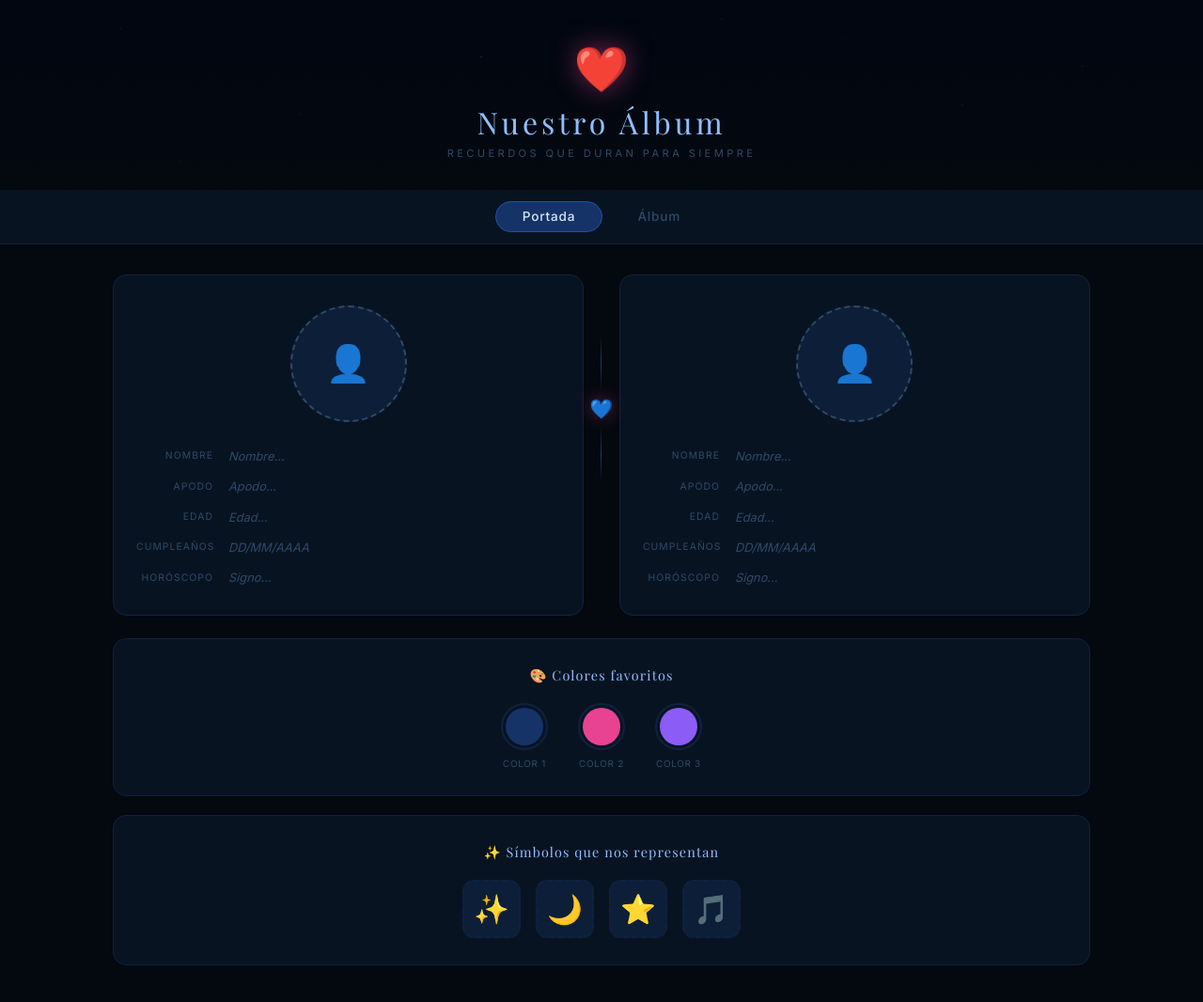
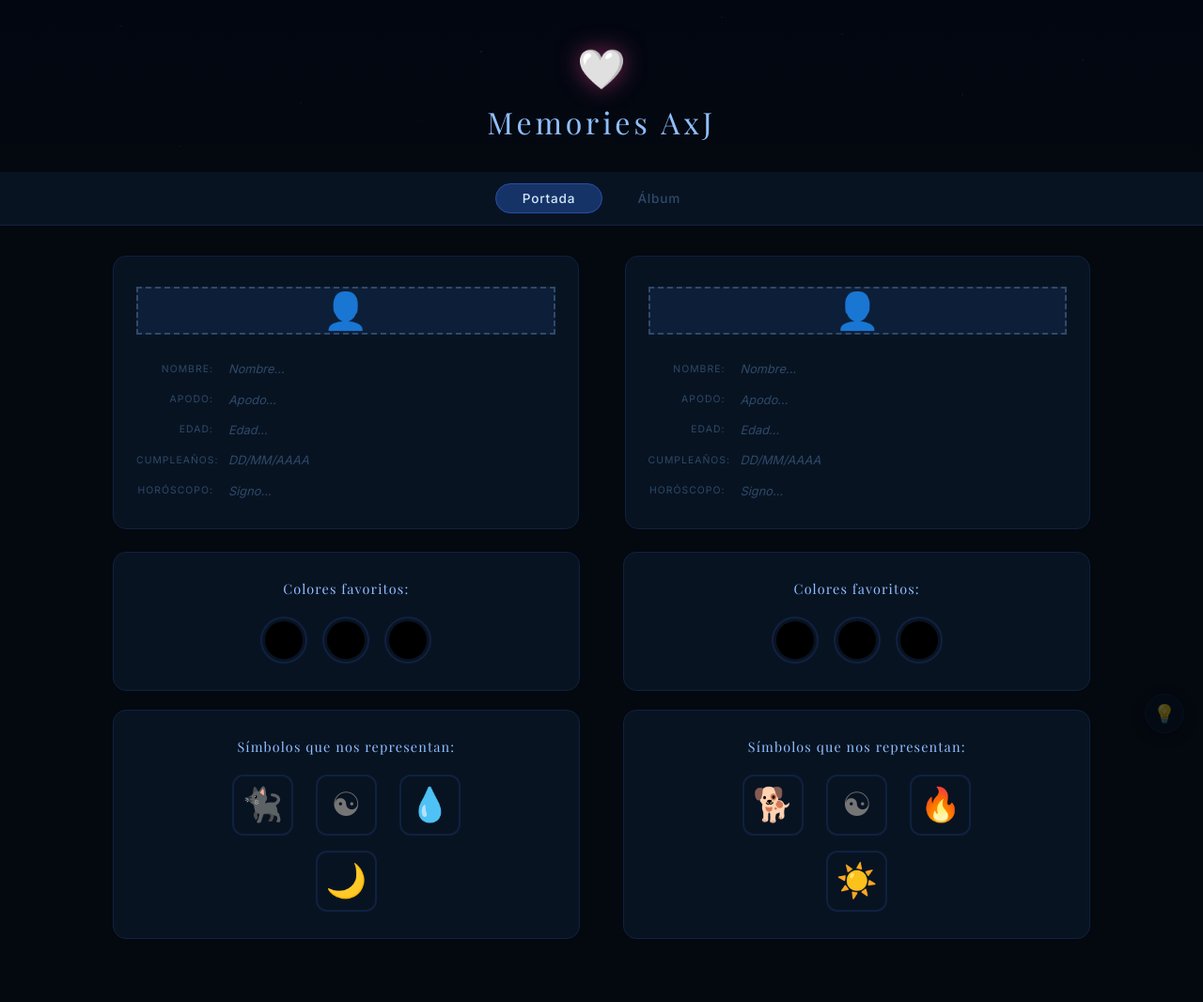
Before and after one commit to JoseCulebras/Memories, a plain HTML site: page index.html in a window 1280 px wide. Shown: the whole page at 94% size. Drawn offline with nearby package versions, Linux system fonts and the light colour scheme; no server answers.

```diff
--- a/index.html
+++ b/index.html
@@ -3,7 +3,7 @@
 <head>
   <meta charset="UTF-8">
   <meta name="viewport" content="width=device-width, initial-scale=1.0">
-  <title>Nuestro Álbum 💙</title>
+  <title>Memories AxJ</title>
   <link rel="preconnect" href="https://fonts.googleapis.com">
   <link href="https://fonts.googleapis.com/css2?family=Playfair+Display:wght@400;600&family=Inter:wght@300;400;500&display=swap" rel="stylesheet">
   <style>
@@ -73,7 +73,6 @@
     .heart-icon {
       font-size: 2.6rem;
       display: block;
-      animation: heartbeat 2.4s ease-in-out infinite;
       filter: drop-shadow(0 0 12px #e8439380);
     }
 
@@ -171,9 +170,8 @@
     }
 
     .connector-line {
-      width: 1px;
+      width: 33px;
       height: 60px;
-      background: linear-gradient(to bottom, transparent, var(--border-hi), transparent);
     }
 
     .connector-heart {
@@ -198,8 +196,6 @@
     /* Photo */
     .profile-area {
       position: relative;
-      width: 124px;
-      height: 124px;
       margin: 0 auto 1.5rem;
       cursor: pointer;
     }
@@ -207,7 +203,6 @@
     .profile-ring {
       width: 100%;
       height: 100%;
-      border-radius: 50%;
       background: var(--bg-raised);
       border: 2px dashed var(--text-muted);
       display: flex;
@@ -219,7 +214,6 @@
 
     .profile-ring.has-photo {
       border-style: solid;
-      border-color: var(--blue-accent);
       box-shadow: 0 0 20px #4f86e025;
     }
 
@@ -228,7 +222,6 @@
       width: 100%;
       height: 100%;
       object-fit: cover;
-      border-radius: 50%;
     }
 
     .profile-ring.has-photo .placeholder-icon { display: none; }
@@ -239,7 +232,6 @@
     .photo-hover {
       position: absolute;
       inset: 0;
-      border-radius: 50%;
       background: rgba(0,0,0,0.55);
       display: flex;
       align-items: center;
@@ -294,7 +286,13 @@
     }
 
     /* ─── SHARED CARD ─── */
-    .shared-card {
+    .contenedor-colores{
+      display: flex;
+      gap: 4.5%;
+    }
+
+    .shared-card1 {
+      flex: 1;
       background: var(--bg-card);
       border: 1px solid var(--border);
       border-radius: var(--r);
@@ -315,8 +313,7 @@
     .colors-flex {
       display: flex;
       justify-content: center;
-      gap: 2rem;
-      flex-wrap: wrap;
+      gap: 1rem;
     }
 
     .color-item {
@@ -352,24 +349,44 @@
 
     input[type="color"]::-webkit-color-swatch-wrapper { padding: 0; border-radius: 50%; }
     input[type="color"]::-webkit-color-swatch { border-radius: 50%; border: none; }
+    input[type="color"]::-webkit-color-swatch { border-radius: 50%; border: none; }
     input[type="color"]::-moz-color-swatch { border-radius: 50%; border: none; }
 
     /* Symbols */
+    .contenedor-simbolos{
+      display: flex;
+      gap: 4.5%;
+    }
+    .shared-card2 {
+      flex: 1;
+      background: var(--bg-card);
+      border: 1px solid var(--border);
+      border-radius: var(--r);
+      padding: 1.75rem 2rem;
+      margin-bottom: 1.25rem;
+    }
+
     .symbols-flex {
       display: flex;
       justify-content: center;
-      gap: 1rem;
-      flex-wrap: wrap;
+      gap: 1.5rem;
+    }
+
+    .symbols-flex2 {
+      display: flex;
+      justify-content: center;
+      gap: 1.5rem;
+      padding-top: 1rem;
     }
 
     .sym-input {
-      width: 62px;
-      height: 62px;
-      background: var(--bg-raised);
-      border: 2px dashed var(--border);
+      width: 65px;
+      height: 65px;
+      background: var(--bg-card);
+      border: 2px solid var(--border);
       border-radius: 12px;
       text-align: center;
-      font-size: 1.9rem;
+      font-size: 2.2rem;
       line-height: 1;
       color: var(--text);
       cursor: text;
@@ -496,14 +513,12 @@
       position: absolute;
       top: 6px; right: 6px;
       width: 16px; height: 16px;
-      background: var(--blue-mid);
       border-radius: 50%;
       display: flex;
       align-items: center;
       justify-content: center;
       font-size: 0.48rem;
       pointer-events: none;
-      box-shadow: 0 0 6px #2450a860;
     }
 
     /* Empty state */
@@ -740,6 +755,82 @@
     .btn-confirm:disabled { opacity: 0.4; cursor: not-allowed; }
     .btn-confirm:not(:disabled):hover { background: var(--blue-accent); }
 
+    /* ─── FLOATING IMPROVEMENTS PANEL ─── */
+    .improvements-container {
+      position: fixed;
+      bottom: 20px;
+      right: 20px;
+      z-index: 1000;
+      display: flex;
+      flex-direction: column;
+      align-items: flex-end;
+    }
+
+    .improvements-toggle {
+      background: var(--bg-card);
+      border: 1px solid var(--border);
+      color: var(--text-dim);
+      width: 42px;
+      height: 42px;
+      border-radius: 50%;
+      cursor: pointer;
+      font-size: 1.2rem;
+      display: flex;
+      align-items: center;
+      justify-content: center;
+      opacity: 0.3;
+      transition: opacity 0.2s, transform 0.2s, border-color 0.2s;
+      box-shadow: 0 4px 16px rgba(0,0,0,0.6);
+    }
+
+    .improvements-toggle:hover {
+      opacity: 1;
+      transform: scale(1.05);
+      border-color: var(--blue-accent);
+    }
+
+    .improvements-panel {
+      display: none;
+      background: var(--bg-card);
+      border: 1px solid var(--border);
+      border-radius: var(--r-sm);
+      padding: 1rem;
+      width: 350px;
+      margin-bottom: 12px;
+      box-shadow: 0 8px 32px rgba(0,0,0,0.7);
+    }
+
+    .improvements-panel.open {
+      display: block;
+    }
+
+    .improvements-panel h4 {
+      font-size: 0.85rem;
+      color: var(--blue-sky);
+      margin-bottom: 0.6rem;
+      font-weight: 500;
+      letter-spacing: 0.05em;
+    }
+
+    #improvements-text {
+      width: 100%;
+      height: 130px;
+      background: var(--bg-input);
+      border: 1px solid var(--border);
+      border-radius: 6px;
+      color: var(--text);
+      padding: 0.6rem;
+      font-family: 'Inter', sans-serif;
+      font-size: 0.82rem;
+      line-height: 1.4;
+      resize: none;
+    }
+
+    #improvements-text:focus {
+      outline: none;
+      border-color: var(--blue-accent);
+    }
+
     /* Global scrollbar */
     * { scrollbar-width: thin; scrollbar-color: var(--border) transparent; }
     ::-webkit-scrollbar { width: 5px; }
@@ -753,6 +844,7 @@
       }
 
       .couple-connector { display: none; }
+      .contenedor-colores, .contenedor-simbolos { flex-direction: column; gap: 1rem; }
 
       .photo-grid { grid-template-columns: repeat(2, 1fr); }
 
@@ -780,10 +872,9 @@
 <!-- ═══ HEADER ═══ -->
 <header class="site-header">
   <div class="heart-wrap">
-    <span class="heart-icon">❤️</span>
+    <span class="heart-icon">🤍</span>
   </div>
-  <div class="site-title">Nuestro Álbum</div>
-  <div class="site-subtitle">recuerdos que duran para siempre</div>
+  <div class="site-title">Memories AxJ</div>
 </header>
 
 <!-- ═══ NAV ═══ -->
@@ -810,23 +901,23 @@
 
       <div class="info-grid">
         <div class="info-row">
-          <span class="info-lbl">Nombre</span>
+          <span class="info-lbl">Nombre:</span>
           <input class="info-input" type="text" id="p1-name" placeholder="Nombre…">
         </div>
         <div class="info-row">
-          <span class="info-lbl">Apodo</span>
+          <span class="info-lbl">Apodo:</span>
           <input class="info-input" type="text" id="p1-nick" placeholder="Apodo…">
         </div>
         <div class="info-row">
-          <span class="info-lbl">Edad</span>
+          <span class="info-lbl">Edad:</span>
           <input class="info-input" type="text" id="p1-age" placeholder="Edad…">
         </div>
         <div class="info-row">
-          <span class="info-lbl">Cumpleaños</span>
+          <span class="info-lbl">Cumpleaños:</span>
           <input class="info-input" type="text" id="p1-bday" placeholder="DD/MM/AAAA">
         </div>
         <div class="info-row">
-          <span class="info-lbl">Horóscopo</span>
+          <span class="info-lbl">Horóscopo:</span>
           <input class="info-input" type="text" id="p1-horoscope" placeholder="Signo…">
         </div>
       </div>
@@ -835,7 +926,7 @@
     <!-- Connector -->
     <div class="couple-connector">
       <div class="connector-line"></div>
-      <span class="connector-heart">💙</span>
+      <div class="connector-heart"></div>
       <div class="connector-line"></div>
     </div>
 
@@ -852,23 +943,23 @@
 
       <div class="info-grid">
         <div class="info-row">
-          <span class="info-lbl">Nombre</span>
+          <span class="info-lbl">Nombre:</span>
           <input class="info-input" type="text" id="p2-name" placeholder="Nombre…">
         </div>
         <div class="info-row">
-          <span class="info-lbl">Apodo</span>
+          <span class="info-lbl">Apodo:</span>
           <input class="info-input" type="text" id="p2-nick" placeholder="Apodo…">
         </div>
         <div class="info-row">
-          <span class="info-lbl">Edad</span>
+          <span class="info-lbl">Edad:</span>
           <input class="info-input" type="text" id="p2-age" placeholder="Edad…">
         </div>
         <div class="info-row">
-          <span class="info-lbl">Cumpleaños</span>
+          <span class="info-lbl">Cumpleaños:</span>
           <input class="info-input" type="text" id="p2-bday" placeholder="DD/MM/AAAA">
         </div>
         <div class="info-row">
-          <span class="info-lbl">Horóscopo</span>
+          <span class="info-lbl">Horóscopo:</span>
           <input class="info-input" type="text" id="p2-horoscope" placeholder="Signo…">
         </div>
       </div>
@@ -876,54 +967,78 @@
   </div>
 
   <!-- Shared: Colors -->
-  <div class="shared-card">
-    <div class="card-title">🎨 Colores favoritos</div>
-    <div class="colors-flex">
-      <div class="color-item">
-        <input type="color" id="col-1" value="#163368">
-        <span>Color 1</span>
+  <div class="contenedor-colores">
+    <div class="shared-card1">
+      <div class="card-title">Colores favoritos:</div>
+      <div class="colors-flex">
+        <div class="color-item"><input type="color" id="col-1" value="#000000"></div>
+        <div class="color-item"><input type="color" id="col-2" value="#000000"></div>
+        <div class="color-item"><input type="color" id="col-3" value="#000000"></div>
       </div>
-      <div class="color-item">
-        <input type="color" id="col-2" value="#e84393">
-        <span>Color 2</span>
-      </div>
-      <div class="color-item">
-        <input type="color" id="col-3" value="#8b5cf6">
-        <span>Color 3</span>
+    </div>
+
+    <div class="shared-card1">
+      <div class="card-title">Colores favoritos:</div>
+      <div class="colors-flex">
+        <div class="color-item"><input type="color" id="col-4" value="#000000"></div>
+        <div class="color-item"><input type="color" id="col-5" value="#000000"></div>
+        <div class="color-item"><input type="color" id="col-6" value="#000000"></div>
       </div>
     </div>
   </div>
 
   <!-- Shared: Symbols -->
-  <div class="shared-card">
-    <div class="card-title">✨ Símbolos que nos representan</div>
-    <div class="symbols-flex">
-      <input class="sym-input" type="text" placeholder="✨" maxlength="2" id="sym-1">
-      <input class="sym-input" type="text" placeholder="🌙" maxlength="2" id="sym-2">
-      <input class="sym-input" type="text" placeholder="⭐" maxlength="2" id="sym-3">
-      <input class="sym-input" type="text" placeholder="🎵" maxlength="2" id="sym-4">
+  <div class="contenedor-simbolos">
+    <div class="shared-card2">
+      <div class="card-title">Símbolos que nos representan:</div>
+      <div class="symbols-flex">
+        <input class="sym-input" type="text" placeholder="🐈‍⬛" maxlength="2" id="sym-1">
+        <input class="sym-input" type="text" placeholder="☯︎" maxlength="2" id="sym-2">
+        <input class="sym-input" type="text" placeholder="💧" maxlength="2" id="sym-3">
+      </div>
+      <div class="symbols-flex2">
+        <input class="sym-input" type="text" placeholder="🌙" maxlength="2" id="sym-4">
+      </div>
+    </div>
+
+    <div class="shared-card2">
+      <div class="card-title">Símbolos que nos representan:</div>
+      <div class="symbols-flex">
+        <input class="sym-input" type="text" placeholder="🐕" maxlength="2" id="sym-5">
+        <input class="sym-input" type="text" placeholder="☯︎" maxlength="2" id="sym-6">
+        <input class="sym-input" type="text" placeholder="🔥" maxlength="2" id="sym-7">
+      </div>
+      <div class="symbols-flex2">
+        <input class="sym-input" type="text" placeholder="☀️" maxlength="2" id="sym-8">
+      </div>
     </div>
   </div>
-
 </main>
 
 <!-- ═══ ALBUM PAGE ═══ -->
 <main id="page-album" class="page">
-
   <div class="album-toolbar">
     <div class="filter-group">
       <select class="filter-ctl" id="yr-filter" onchange="applyFilters()">
         <option value="">📅 Todos los años</option>
       </select>
       <input type="date" class="filter-ctl" id="day-filter" title="Filtrar por día concreto" onchange="applyFilters()">
-      <button class="btn-ghost" onclick="resetFilters()">✕ Limpiar filtros</button>
+      <button class="btn-ghost" onclick="resetFilters()">Quitar filtros</button>
     </div>
-    <button class="btn-add" onclick="openUpload()">＋ Añadir fotos</button>
+    <button class="btn-add" onclick="openUpload()">＋ Añadir foto</button>
   </div>
 
   <div class="photo-grid" id="gallery"></div>
+</main>
 
-</main>
+<!-- ═══ SECCIÓN DISCRETA DE MEJORAS ═══ -->
+<div class="improvements-container">
+  <div class="improvements-panel" id="improvements-panel">
+    <h4>Sugerencias para mejoras o arreglos</h4>
+    <textarea id="improvements-text" placeholder="Escribe aquí las cosas a mejorar o arreglar del álbum para que sea mejor y más nuestro :)"></textarea>
+  </div>
+  <button class="improvements-toggle" onclick="toggleImprovements()" title="Mejoras">💡</button>
+</div>
 
 <!-- ═══ PHOTO VIEW MODAL ═══ -->
 <div class="backdrop" id="view-bd">
@@ -934,7 +1049,7 @@
     </div>
     <div class="modal-body">
       <div class="view-date" id="view-date"></div>
-      <textarea class="desc-area" id="view-desc" placeholder="Añade una descripción a este recuerdo…"></textarea>
+      <textarea class="desc-area" id="view-desc" placeholder="Añade una descripción a la imagen"></textarea>
       <div class="modal-actions">
         <button class="btn-del" onclick="deletePhoto()">🗑 Eliminar foto</button>
         <button class="btn-save" id="btn-save-desc" onclick="saveDesc()">💾 Guardar</button>
@@ -947,7 +1062,7 @@
 <div class="backdrop" id="up-bd">
   <div class="modal-box modal-sm">
     <button class="btn-x" onclick="closeUpload()">✕</button>
-    <div class="upload-header">📸 Añadir fotos al álbum</div>
+    <div class="upload-header"></div>
     <div class="modal-body">
       <div class="drop-zone" id="drop-zone"
            onclick="document.getElementById('multi-file').click()"
@@ -964,7 +1079,7 @@
       <div class="upload-count" id="up-count"></div>
 
       <div class="date-row">
-        <label>📅 Fecha de las fotos:</label>
+        <label>📅 Fecha de la/s foto/s:</label>
         <input type="date" id="up-date">
       </div>
 
@@ -977,13 +1092,13 @@
   </div>
 </div>
 
-<!-- ════════ SCRIPT ADAPTADO PARA CLOUDINARY Y JSONBIN ════════ -->
+<!-- ════════ SCRIPT COMPLETO ACTUALIZADO ════════ -->
 <script>
 /* ═══════════════════════════════════════════════════════════
-   1. CREDENCIALES (Reemplaza con tus datos de los Pasos 1 y 2)
+   1. CREDENCIALES
 ═══════════════════════════════════════════════════════════ */
 const CLOUD_NAME   = "lz69sdof";
-const CLOUD_PRESET = "Memories AxJ"; // O el nombre que le hayas puesto
+const CLOUD_PRESET = "Memories AxJ";
 
 const BIN_ID       = "6a46a975da38895dfe23f061";
 const MASTER_KEY   = "$2a$10$TdWH5mgDS/pp1qQ0dzK.QeAUYKYtG1G/tfJ9PC6/4h2AP5cRDikry";
@@ -994,7 +1109,11 @@
 let globalState = {
   p1: { name: '', nick: '', age: '', bday: '', horoscope: '', photo: '' },
   p2: { name: '', nick: '', age: '', bday: '', horoscope: '', photo: '' },
-  shared: { colors: ['#163368', '#e84393', '#8b5cf6'], symbols: ['', '', '', ''] },
+  shared: {
+    colors: ['#163368', '#e84393', '#8b5cf6', '#163368', '#e84393', '#8b5cf6'],
+    symbols: ['', '', '', '', '', '', '', '']
+  },
+  improvements: '',
   photos: []
 };
 let photos       = [];
@@ -1066,9 +1185,25 @@
     });
     if (d.photo) applyProfilePhoto(id, d.photo);
   });
+
   const s = globalState.shared || {};
-  if (s.colors) s.colors.forEach((c, i) => { const el = document.getElementById(`col-${i+1}`); if (el) el.value = c; });
-  if (s.symbols) s.symbols.forEach((sym, i) => { const el = document.getElementById(`sym-${i+1}`); if (el) el.value = sym; });
+  if (s.colors) {
+    for (let i = 1; i <= 6; i++) {
+      const el = document.getElementById(`col-${i}`);
+      if (el && s.colors[i - 1] !== undefined) el.value = s.colors[i - 1];
+    }
+  }
+  if (s.symbols) {
+    for (let i = 1; i <= 8; i++) {
+      const el = document.getElementById(`sym-${i}`);
+      if (el && s.symbols[i - 1] !== undefined) el.value = s.symbols[i - 1];
+    }
+  }
+
+  const impEl = document.getElementById('improvements-text');
+  if (impEl && globalState.improvements !== undefined) {
+    impEl.value = globalState.improvements;
+  }
 }
 
 async function saveProfile(id) {
@@ -1086,8 +1221,8 @@
 
 async function saveShared() {
   globalState.shared = {
-    colors:  [1,2,3].map(i => document.getElementById(`col-${i}`).value),
-    symbols: [1,2,3,4].map(i => document.getElementById(`sym-${i}`).value),
+    colors:  [1,2,3,4,5,6].map(i => document.getElementById(`col-${i}`).value),
+    symbols: [1,2,3,4,5,6,7,8].map(i => document.getElementById(`sym-${i}`).value),
   };
   await saveAllData();
 }
@@ -1109,12 +1244,23 @@
       });
     });
   });
-  [1,2,3].forEach(i   => document.getElementById(`col-${i}`).addEventListener('change', saveShared));
-  [1,2,3,4].forEach(i => document.getElementById(`sym-${i}`).addEventListener('change', saveShared));
+
+  [1,2,3,4,5,6].forEach(i   => document.getElementById(`col-${i}`).addEventListener('change', saveShared));
+  [1,2,3,4,5,6,7,8].forEach(i => document.getElementById(`sym-${i}`).addEventListener('change', saveShared));
+
+  document.getElementById('improvements-text').addEventListener('change', async function() {
+    globalState.improvements = this.value;
+    await saveAllData();
+  });
+}
+
+function toggleImprovements() {
+  const panel = document.getElementById('improvements-panel');
+  panel.classList.toggle('open');
 }
 
 /* ═══════════════════════════════════════════════════════════
-   INIT Y NAVEGACIÓN (Se mantienen iguales)
+   INIT Y NAVEGACIÓN
 ═══════════════════════════════════════════════════════════ */
 async function init() {
   await loadAllData();
@@ -1174,7 +1320,7 @@
   grid.innerHTML = '';
 
   if (!list.length) {
-    const msg = photos.length ? (yr || day ? 'Sin fotos con ese filtro.' : 'Aún no hay fotos.') : '¡Añade vuestros primeros recuerdos!';
+    const msg = photos.length ? (yr || day ? 'Sin fotos con ese filtro.' : 'Aún no hay fotos.') : 'Añade la primera foto :)';
     grid.innerHTML = `
       <div class="gallery-empty">
         <span class="empty-icon">${photos.length ? '🔍' : '📷'}</span>
@@ -1190,7 +1336,7 @@
     tile.innerHTML = `
       <img src="${p.src}" alt="" loading="lazy">
       ${p.date ? `<div class="tile-date-bar">${fmtDate(p.date)}</div>` : ''}
-      ${p.description ? '<div class="tile-note-dot">💬</div>' : ''}
+      ${p.description ? '<div class="tile-note-dot"></div>' : ''}
     `;
     grid.appendChild(tile);
   });
```
